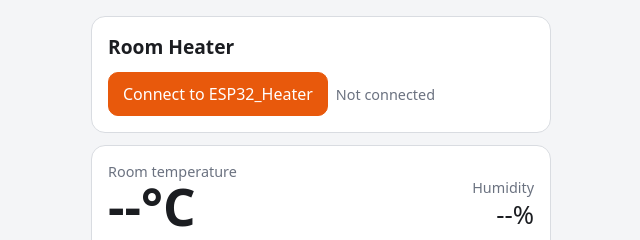
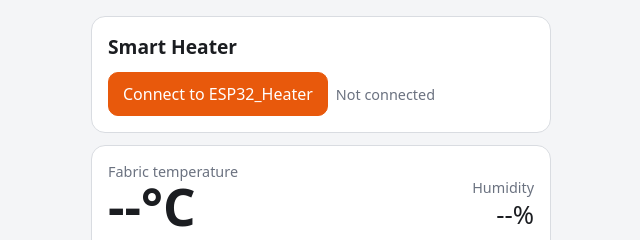
Before and after one commit to sunnykumar22v-star/index, a plain HTML site: page index.html in a window 1280 px wide. Shown: the top 240 px of the page, 319-959 px from the left. Drawn offline with Linux system fonts and the light colour scheme.

Commit message:
index.html

```diff
--- a/index.html
+++ b/index.html
@@ -21,12 +21,12 @@ input{font:inherit;width:70px;padding:8px;border-radius:8px;border:1px solid var
 .badge{display:inline-block;padding:4px 12px;border-radius:99px;font-weight:600;background:var(--bd)}
 .badge.on{background:var(--acc);color:#fff}
 </style></head><body><main>
-<div class="card"><h1>Room Heater</h1>
+<div class="card"><h1>Smart Heater</h1>
 <div class="row"><button class="p" id="conn">Connect to ESP32_Heater</button><span class="mut" id="st">Not connected</span></div></div>
 
 <div class="card">
 <div class="row" style="justify-content:space-between;align-items:flex-end">
-<div><div class="mut">Room temperature</div><div class="big"><span id="t">--</span>°C</div></div>
+<div><div class="mut">Fabric temperature</div><div class="big"><span id="t">--</span>°C</div></div>
 <div style="text-align:right"><div class="mut">Humidity</div><div style="font-size:1.6rem"><span id="h">--</span>%</div></div></div>
 <p>Heater: <span class="badge" id="heat">--</span></p></div>
 
```
